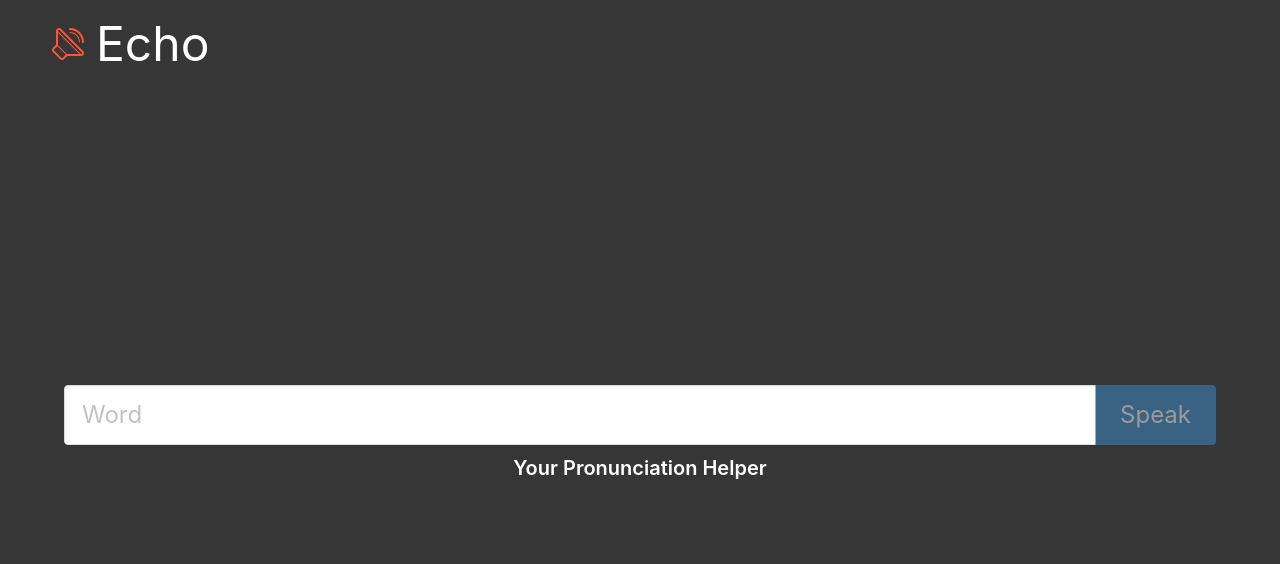
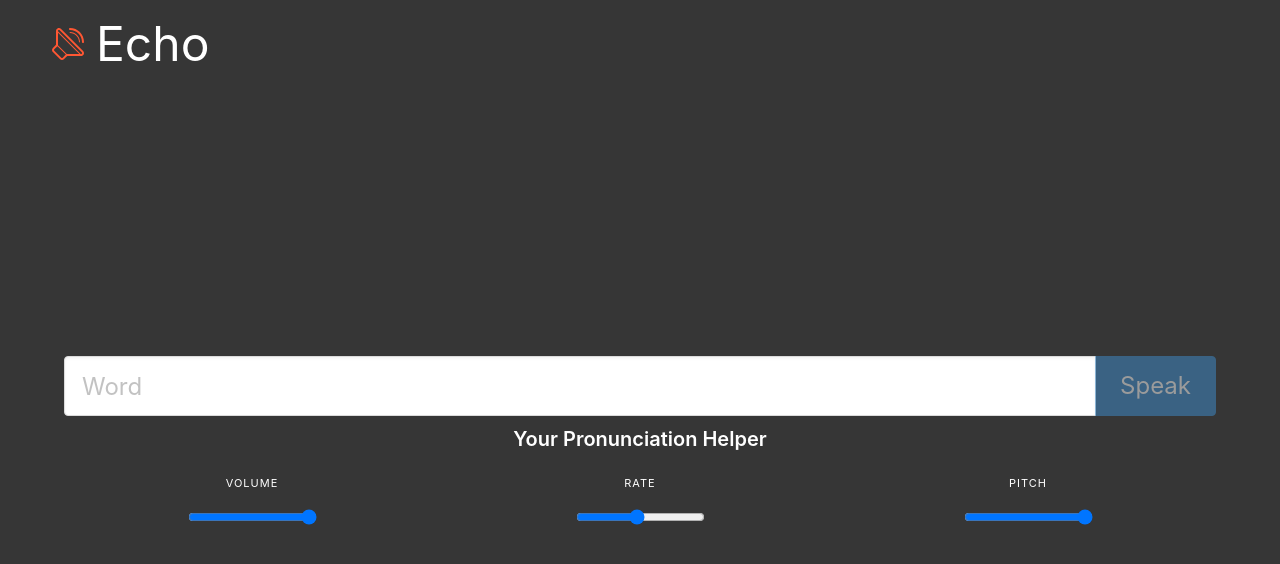
Before and after one commit to sunilhari/Echo, a React (Create React App) app: page / in a window 1280 px wide. Shown: the top 564 px of the page. Built offline with nearby package versions, Linux system fonts and the light colour scheme.

Commit message:
Persistance of Controls

```diff
--- a/src/components/Content/content.js
+++ b/src/components/Content/content.js
@@ -1,10 +1,17 @@
 import React, { useState } from "react";
 import { useSpeech } from "../../hooks";
+import Settings from "../Settings";
 
 function Content() {
   const [text, setText] = useState("");
   const [speak, setSpeak] = useState(false);
-  const [speech, setSpeech] = useSpeech({ text: String(text).toLowerCase() });
+  const { pitch, volume, rate } = window.localStorage;
+  const [speech, setSpeech] = useSpeech({
+    text: String(text).toLowerCase(),
+    pitch,
+    volume,
+    rate
+  });
   const handleWordInput = e => {
     const value = e.target.value;
     if (value && value !== null) {
@@ -15,7 +22,8 @@ function Content() {
     }
   };
   const handleSpeak = () => {
-    setSpeech({ text });
+    const { pitch, volume, rate } = window.localStorage;
+    setSpeech({ text, pitch, volume, rate });
     window.speechSynthesis.speak(speech);
   };
   return (
@@ -47,7 +55,8 @@ function Content() {
         <h4 className="title  is-5 is-cursor-pointer is-size-5-touch">
           Your Pronunciation Helper
         </h4>
-        <div className="control">
+        <div className>
+          <Settings />
         </div>
       </div>
     </div>
--- /dev/null
+++ b/src/components/Settings/Settings.js
@@ -0,0 +1,69 @@
+import React from "react";
+import { useLocalStorage } from "../../hooks";
+
+function Settings() {
+  const [rate, setRate] = useLocalStorage("rate", 1);
+  const [pitch, setPitch] = useLocalStorage("pitch", 2);
+  const [volume, setVolume] = useLocalStorage("volume", 1);
+
+  const handleRateChange = e => setRate(e.target.value);
+  const handlePitchChange = e => setPitch(e.target.value);
+  const handleVolumeChange = e => setVolume(e.target.value);
+  return (
+    <nav className="level is-mobile">
+      <div className="level-item has-text-centered">
+        <div>
+          <p className="heading">Volume</p>
+          <p className="title">
+            <input
+              type="range"
+              min={0}
+              max={1}
+              step={0.1}
+              onChange={handleVolumeChange}
+              value={volume}
+            />
+          </p>
+        </div>
+      </div>
+      <div className="level-item has-text-centered">
+        <div>
+          <p className="heading">Rate</p>
+          <p className="title">
+            <input
+              type="range"
+              min={0.1}
+              max={2}
+              step={0.1}
+              onChange={handleRateChange}
+              value={rate}
+            />
+          </p>
+        </div>
+      </div>
+      <div className="level-item has-text-centered">
+        <div>
+          <p className="heading">Pitch</p>
+          <p className="title">
+            <input
+              type="range"
+              min={0}
+              max={2}
+              step={0.1}
+              onChange={handlePitchChange}
+              value={pitch}
+            />
+          </p>
+        </div>
+      </div>
+     {/*  <div className="level-item has-text-centered">
+        <div>
+          <p className="heading">Voice</p>
+          <p className="title" />
+        </div>
+      </div> */}
+    </nav>
+  );
+}
+
+export default Settings;
--- /dev/null
+++ b/src/components/Settings/index.js
@@ -0,0 +1,3 @@
+import Settings from './Settings';
+
+export default Settings;
--- a/src/hooks/index.js
+++ b/src/hooks/index.js
@@ -1,3 +1,3 @@
 import useSpeech from "./useSpeech";
-
-export { useSpeech };
+import useLocalStorage from "./useLocalStorage";
+export { useSpeech, useLocalStorage };
--- /dev/null
+++ b/src/hooks/useLocalStorage.js
@@ -0,0 +1,28 @@
+import { useState } from "react";
+
+// Hook
+function useLocalStorage(key, initialValue) {
+  const [storedValue, setStoredValue] = useState(() => {
+    try {
+      const item = window.localStorage.getItem(key);
+      return item ? item : initialValue;
+    } catch (error) {
+      console.log(error);
+      return initialValue;
+    }
+  });
+  const setValue = value => {
+    try {
+      const valueToStore =
+        value instanceof Function ? value(storedValue) : value;
+      setStoredValue(valueToStore);
+      window.localStorage.setItem(key, valueToStore);
+    } catch (error) {
+      console.log(error);
+    }
+  };
+
+  return [storedValue, setValue];
+}
+
+export default useLocalStorage;
```
Also changed, not shown: 1 other file (tests, documents, lock files or other folders).
